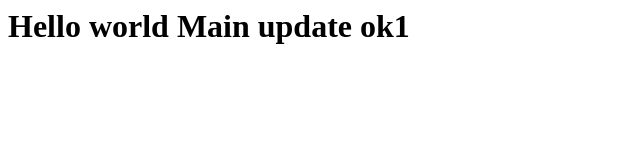
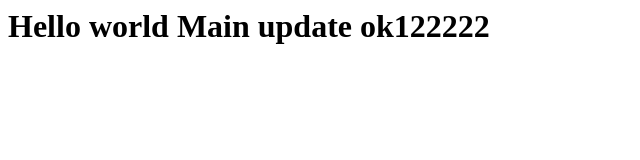
Before and after one commit to ghulammujtaba0687/Third-Html-Repo, a plain HTML site: page index.html in a window 1280 px wide. Shown: the whole page, without its empty margins (0-640 px from the left). Drawn offline with Linux system fonts and the light colour scheme.

Commit message:
change2222222222r

```diff
--- a/index.html
+++ b/index.html
@@ -1 +1 @@
-<h1>Hello world Main update ok1</h1>
+<h1>Hello world Main update ok122222</h1>
```
